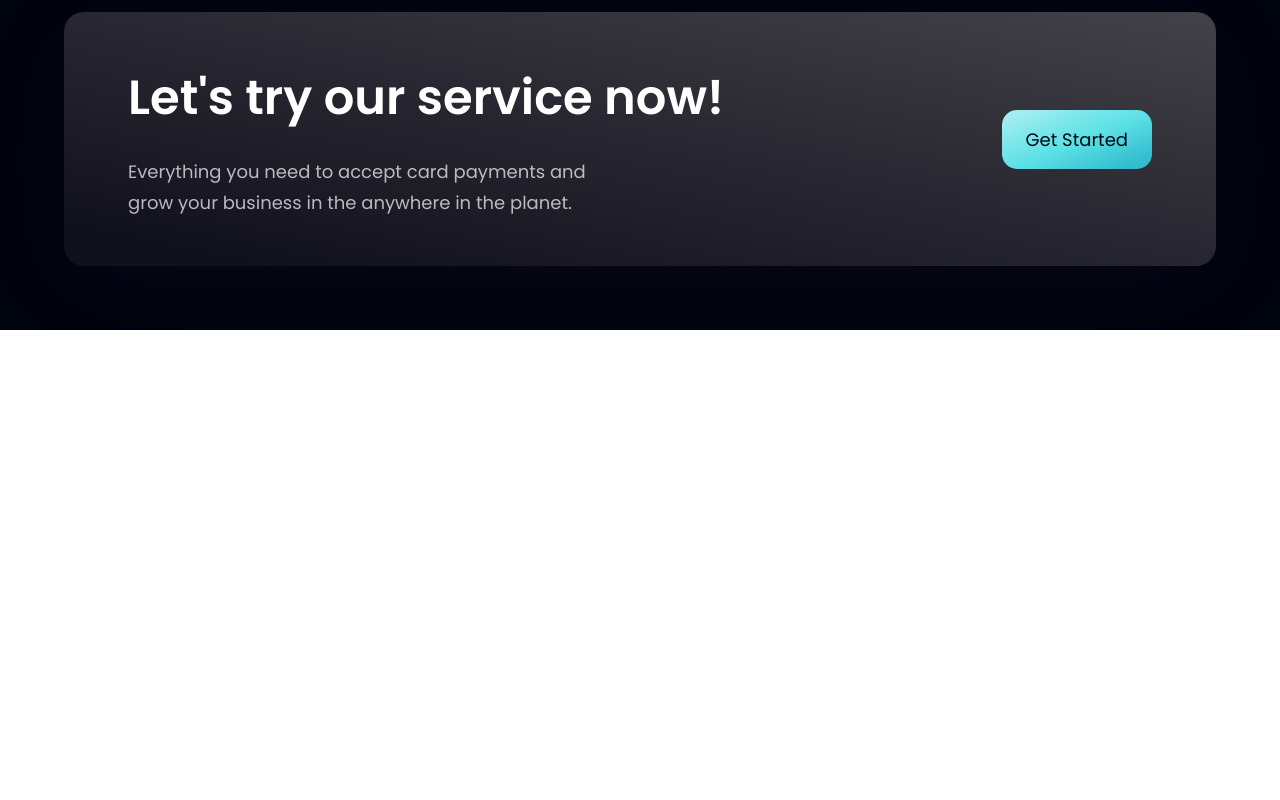
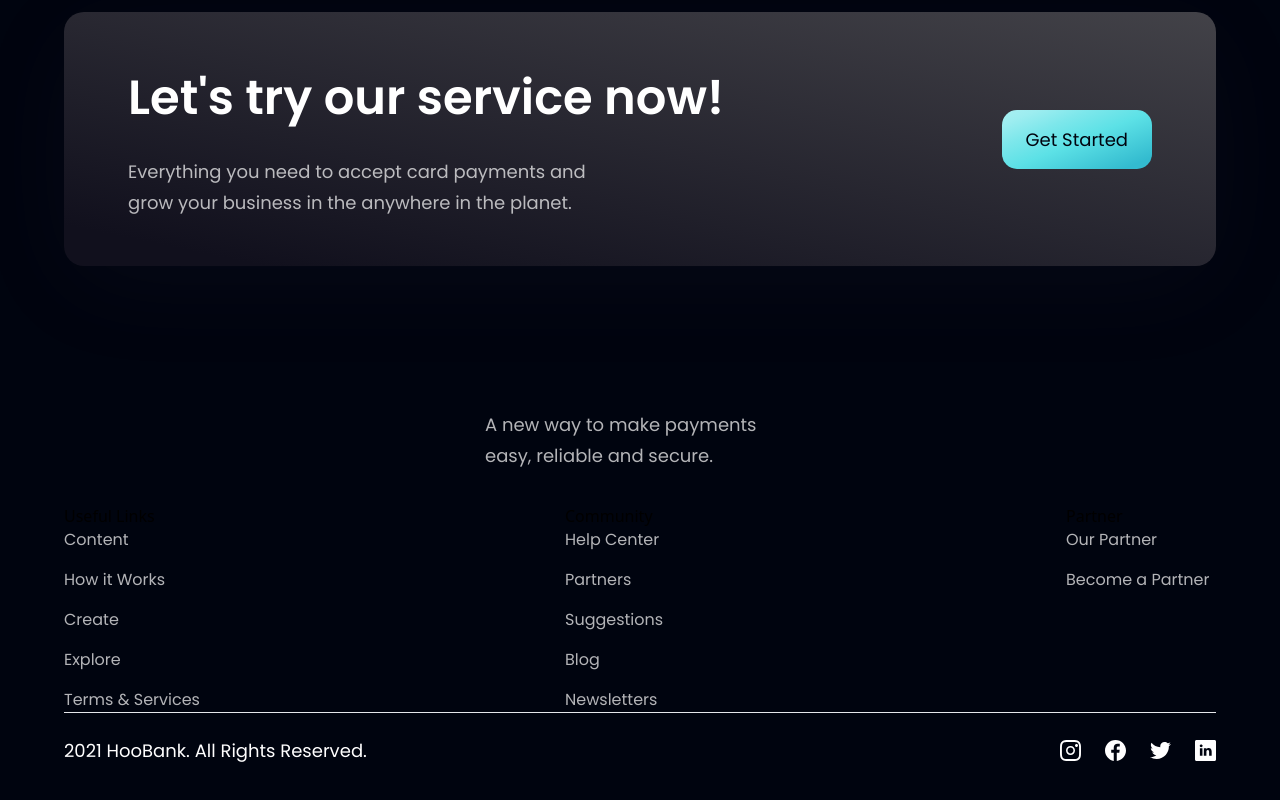
Before and after one commit to lahirukavinda365/1reactbankapp, a React (Vite) app in the folder reactbankapp/: page / in a window 1280 px wide. Shown: the part 4924-5724 px from the top of the page. Before the commit the page ends 5254 px from the top, so only its background shows below. Built offline with nearby package versions, Linux system fonts and the light colour scheme.

Commit message:
Footer component finished

```diff
--- a/reactbankapp/src/components/Footer.jsx
+++ b/reactbankapp/src/components/Footer.jsx
@@ -1,11 +1,54 @@
-import React from 'react'
+import React from 'react';
+import { logo } from '../assets';
+import styles from '../style';
+import { footerLinks, socialMedia } from '../constants';
 
-const Footer = () => {
-  return (
-    <div>
+const Footer = () =>  (
+    <section className={`${styles.flexCenter} ${styles.paddingY} flex-col`} >
+      <div className={`${styles.flexStart} md:flex-row flex-col mb-8 w-full`}>
+        <p className={`${styles.paragraph} mt-4 max-w-[310px]`}>
+          A new way to make payments easy, reliable and secure.
+        </p>
+      </div>
 
-    </div>
+      <div className='flex-[1.5] w-full flex flex-row justify-between flex-wrap md:mt-0 mt-10'>
+        {footerLinks.map((footerLink) => (
+          <div key={footerLink.key} className="flex flex-col ss:my-0 my-4 min-w-[150px]">
+            <h4>
+              {footerLink.title}
+            </h4>
+            <ul>
+              {footerLink.links.map((link, index) => (
+                <li key={link.name}
+                className={`font-poppins font-normal text-[16px] leading-[24px] text-dimWhite
+                hover:text-secondary cursor-pointer
+                ${index !== footerLink.links.length - 1 ? 'mb-4' : 'mb-0'}`}
+                >
+                  {link.name}
+                </li>
+              ))}
+            </ul>
+          </div>
+        ))}
+      </div>
+
+      <div className='w-full flex justify-between items-center md:flex-row flex-col pt-6 border-t-[1px]
+      border-t-[#3fer45]'>
+        <p className='font-poppins font-normal text-center text-[18px]
+        leading-[27px] text-white'>
+          2021 HooBank. All Rights Reserved.
+        </p>
+
+        <div className='flex flex-row md:mt-0 mt-6'>
+            {socialMedia.map((social, index) => (
+              <img key={social.id} src={social.icon} alt={social.id}
+              className={`w-[21px] h-[21px] object-contain cursor-pointer
+              ${index !== socialMedia.length - 1 ? 'mr-6' : 'mr-0'}`} />
+            ))}
+        </div>
+      </div>
+    </section>
   )
-}
+
 
 export default Footer
```
